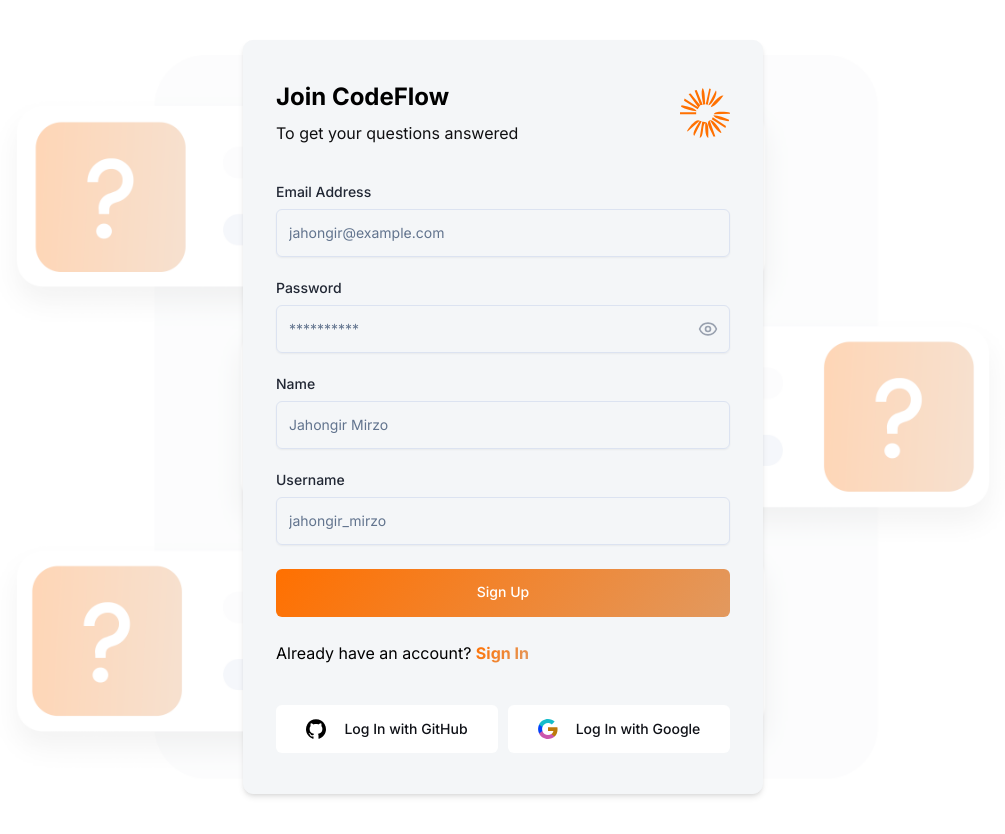
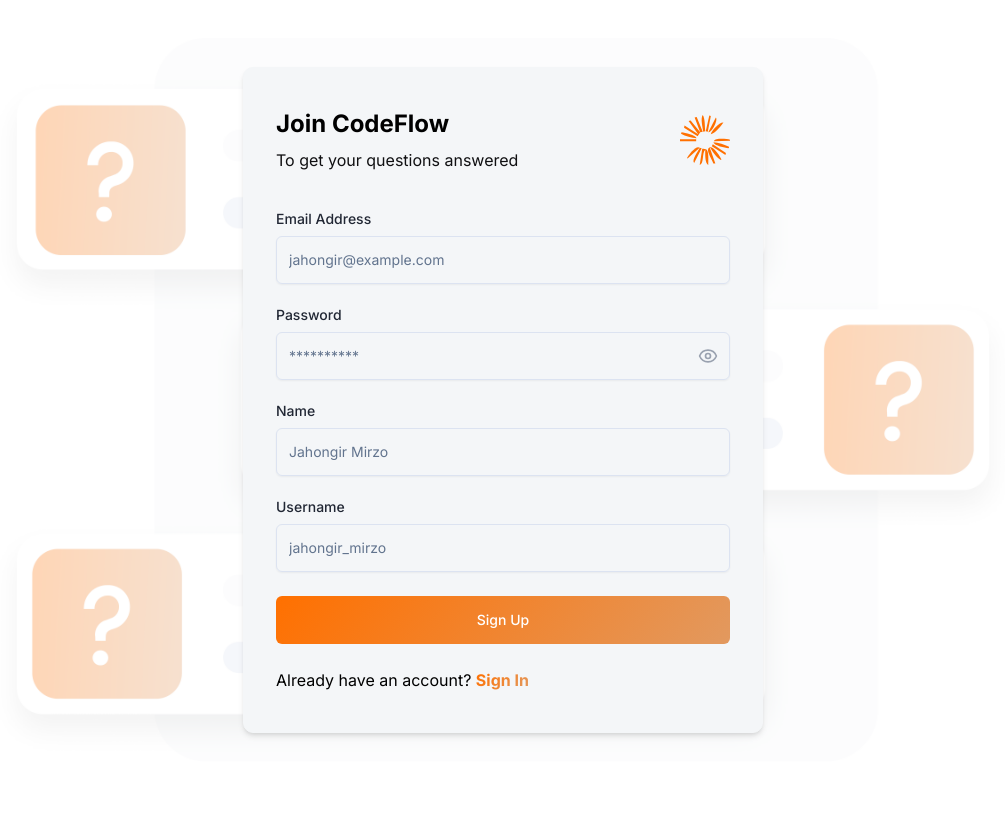
Before and after one commit to JFaithTrust/code-flow, a Next.js app: page /sign-up in a window 1280 px wide. Shown: the whole page, without its empty margins (137-1142 px from the left). After the commit the page ends 800 px from the top, so only its background shows below. Built offline with nearby package versions, Linux system fonts and the light colour scheme; no server answers.

Commit message:
refactor: Remove SocialAuthForm component from AuthLayout and simplify Input component

```diff
--- a/src/app/(auth)/layout.tsx
+++ b/src/app/(auth)/layout.tsx
@@ -1,6 +1,4 @@
 import Image from 'next/image';
-
-import SocialAuthForm from '@/components/forms/social-auth.form';
 
 export default function AuthLayout({ children }: { children: React.ReactNode }) {
   return (
@@ -23,7 +21,7 @@
         </div>
         {children}
 
-        <SocialAuthForm />
+        {/* <SocialAuthForm /> */}
       </section>
     </main>
   );
--- a/src/components/ui/input.tsx
+++ b/src/components/ui/input.tsx
@@ -1,11 +1,10 @@
 import * as React from 'react';
+
 import { cn } from '@/lib/utils';
 
-const Input = React.forwardRef<HTMLInputElement, React.ComponentProps<'input'>>(
-  ({ className, type, ...props }, ref) => {
+function Input({ className, type, ...props }: React.ComponentProps<'input'>) {
   return (
     <input
-        ref={ref}
       type={type}
       data-slot="input"
       className={cn(
@@ -17,9 +16,6 @@
       {...props}
     />
   );
-  },
-);
-
-Input.displayName = 'Input';
+}
 
 export { Input };
```
Lines whose indentation alone changed are shown as unchanged.
